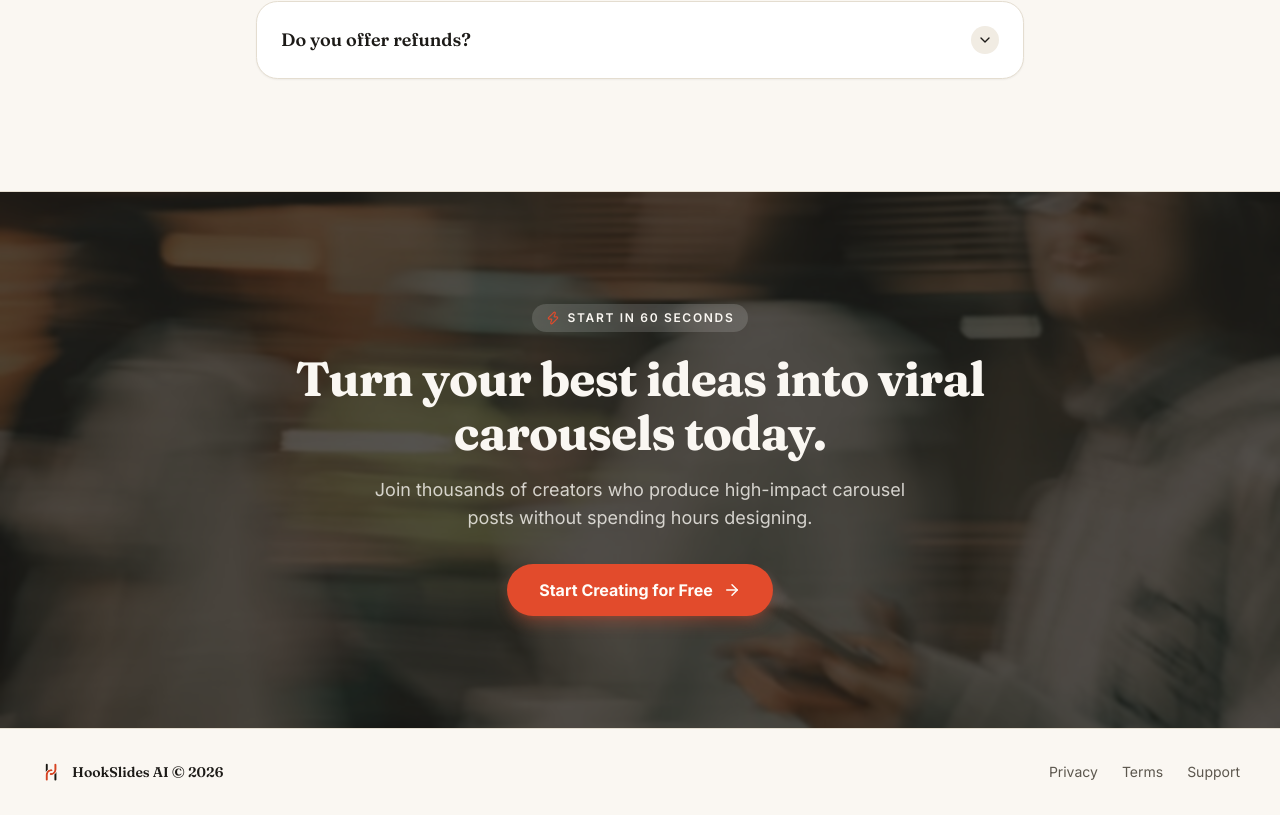
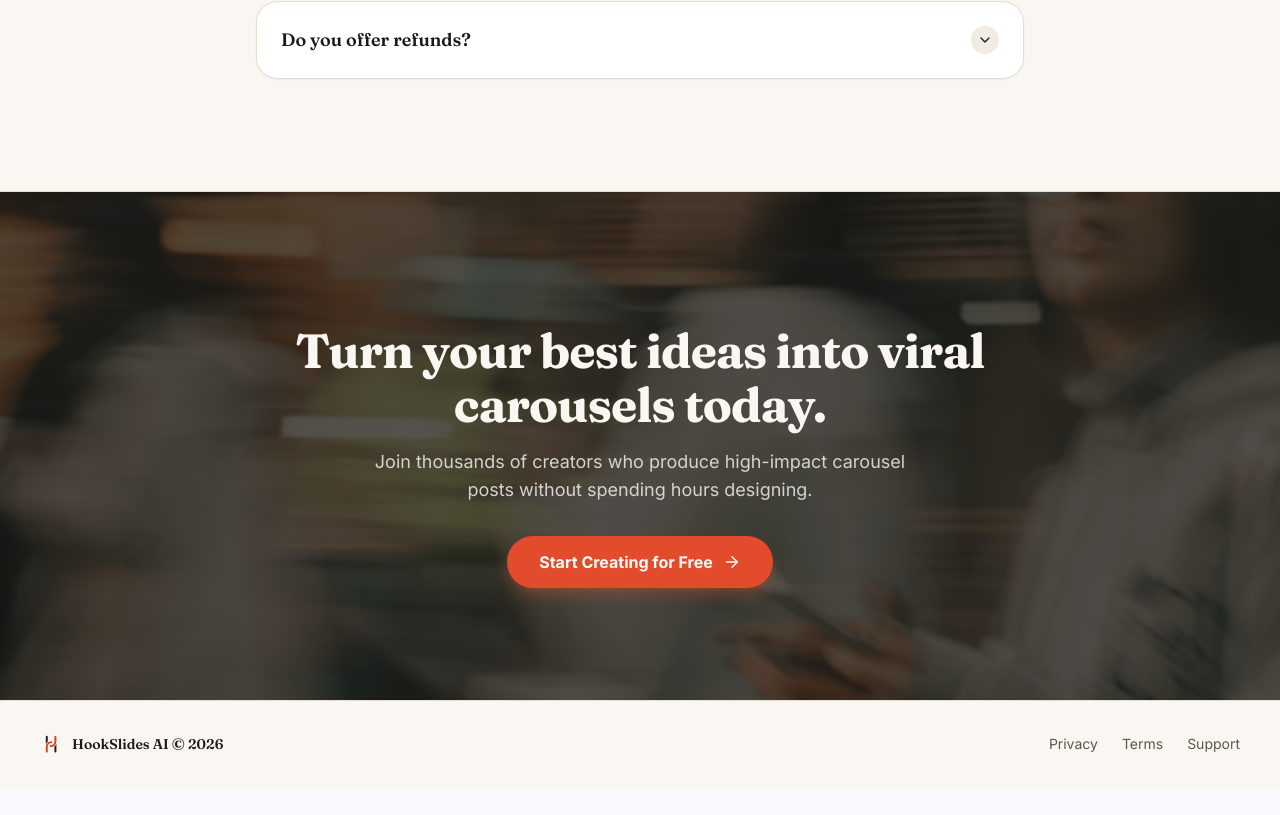
Before and after one commit to samuelsntr/timedoor-hookslides-ai, a React (Vite) app in the folder frontend/user/: page /pricing in a window 1280 px wide. Shown: the part 3000-3815 px from the top of the page. After the commit the page ends 3787 px from the top, so only its background shows below. Built offline with nearby package versions, Linux system fonts and the light colour scheme; no server answers.

Commit message:
remove badge from pricing page

```diff
--- a/frontend/user/src/pages/pricing/index.tsx
+++ b/frontend/user/src/pages/pricing/index.tsx
@@ -488,10 +488,6 @@ function PricingPage() {
           <div className="absolute inset-0 bg-[#1c1a17]/75 backdrop-blur-[1px]" aria-hidden="true" />
 
           <Reveal className="relative mx-auto flex w-full max-w-3xl flex-col items-center px-6 py-20 text-center md:py-28">
-            <span className="inline-flex items-center gap-2 rounded-full bg-white/15 px-3.5 py-1.5 text-xs font-semibold uppercase tracking-[0.14em] text-[#faf7f2] backdrop-blur-md">
-              <Zap className="size-3.5 text-[#e24b2c]" />
-              Start in 60 Seconds
-            </span>
             <h2 className="mt-5 font-[Fraunces,serif] text-3xl font-bold leading-[1.12] text-[#faf7f2] sm:text-4xl lg:text-5xl">
               Turn your best ideas into viral carousels today.
             </h2>
```
